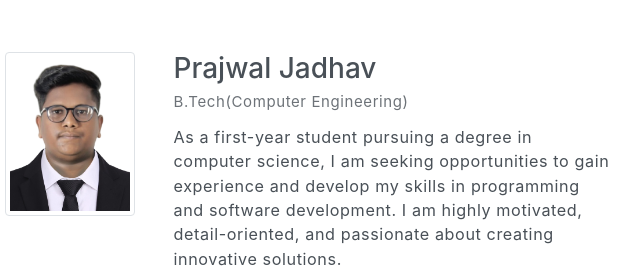
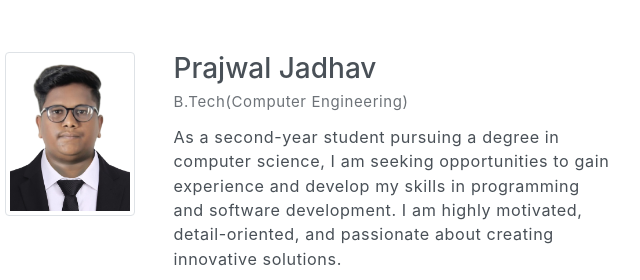
Before and after one commit to prajwalsde/Portfolio.github.io, a website: page index.html in a window 1280 px wide. Shown: the part 860-1140 px from the top of the page, 331-971 px from the left. Drawn offline with Linux system fonts and the light colour scheme.

Commit message:
Update index.html

```diff
--- a/index.html
+++ b/index.html
@@ -90,7 +90,7 @@
                 <div class="pl-md-4 col-md-9">
                     <h6 class="title">Prajwal Jadhav</h6>
                     <p class="subtitle">B.Tech(Computer Engineering)</p>
-                    <p>As a first-year student pursuing a degree in computer science, I am seeking opportunities to gain experience and develop my skills in programming and software development. I am highly motivated, detail-oriented, and passionate about creating innovative solutions.</p>
+                    <p>As a second-year student pursuing a degree in computer science, I am seeking opportunities to gain experience and develop my skills in programming and software development. I am highly motivated, detail-oriented, and passionate about creating innovative solutions.</p>
                     <p>I am running a partnership firm, where we are dealing in Drop
                         Shipping. Through my experience in dropshipping, I have developed strong skills in digital marketing, supply chain management, and customer service. I have also learned to adapt to changes in the industry, such as fluctuations in demand and shifts in consumer behavior.</p>
                     <a href="https://drive.google.com/file/d/1n5IwU0F-8WfhCx0Uxk1e9FFyq7ShC2tz/view?usp=sharing"><button class="btn btn-primary rounded mt-3">DOWNLOAD CV</button></a>
```
